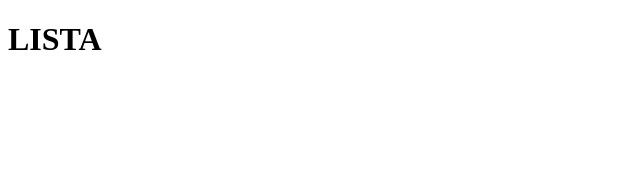
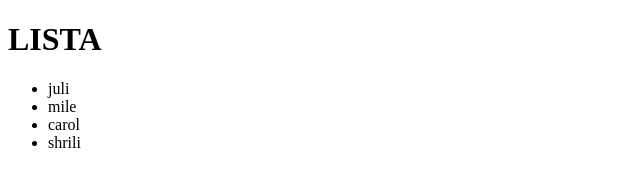
Before and after one commit to julizth1/introduccion-git, a plain HTML site: page index.html in a window 1280 px wide. Shown: the whole page, without its empty margins (0-640 px from the left). Drawn offline with Linux system fonts and the light colour scheme.

Commit message:
se crea lista

```diff
--- a/index.html
+++ b/index.html
@@ -10,5 +10,11 @@
 <body>
     <H1>LISTA</H1>
 </body>
+<ul>
+    <li>juli</li>
+    <li>mile</li>
+    <li>carol</li>
+    <li>shrili</li>
+</ul>
 
 </html>
```
